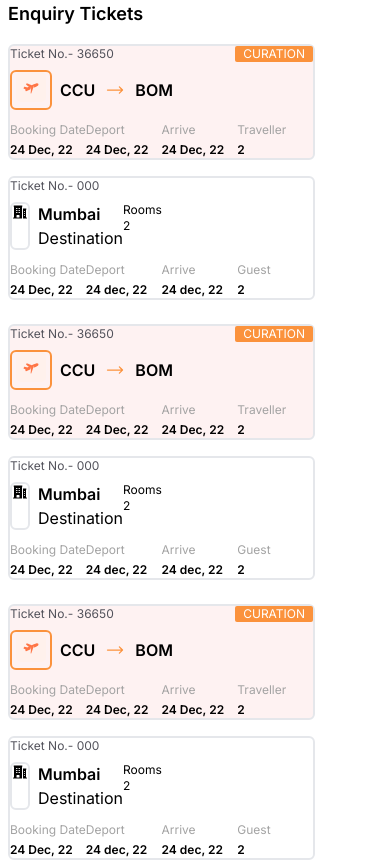
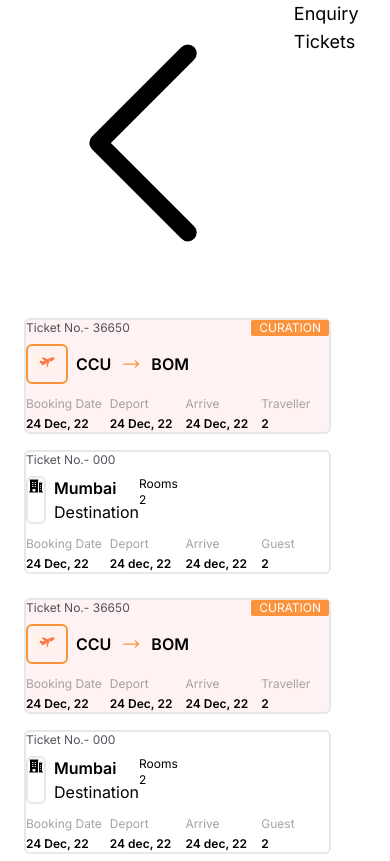
Before and after one commit to tusharxp/Enquiry, a Next.js app: page / in a window 390 px wide. Shown: the top 861 px of the page. Built offline with nearby package versions, Linux system fonts and the light colour scheme.

Commit message:
working responsive

```diff
--- a/Components/enquirytickets.js
+++ b/Components/enquirytickets.js
@@ -1,11 +1,16 @@
 import React from "react";
 import Flighthotelcard from "./flighthotelcard";
+import { ChevronLeftIcon } from "@heroicons/react/24/solid";
 
 export default function enquirytickets() {
   return (
-    <div className="">
-      <h1 className="pl-2 mt-4 mb-6 text-lg font-semibold">Enquiry Tickets</h1>
+    <div className="bg-gradient-to-r from-red-50 to-orange-50 lg:from-white lg:to-white">
+      <span className="flex mt-4 mb-6">
+      <ChevronLeftIcon className="flex w-5 h-6 text-black md:hidden" />
+      <h1 className="pl-2 text-lg font-bold tracking-wide ">Enquiry Tickets</h1>
+      </span>
 
+      <div className="items-center p-4 bg-white rounded-t-3xl md:p-0">
       <Flighthotelcard
         ticketNmbr={"36650"}
         departure={"CCU"}
@@ -56,6 +61,7 @@ export default function enquirytickets() {
         hotelCheckIn={"24 dec, 22"}
         guest={"2"}
       />
+      </div>
     </div>
   );
 }
--- a/Components/flighthotelcard.js
+++ b/Components/flighthotelcard.js
@@ -64,16 +64,16 @@ export default function flighthotelcard(props) {
             <p className="text-xs font-semibold">{bookingDate}</p>
           </span>
           <span>
-            <p className="py-1 text-xs text-neutral-400">Deport</p>
-            <p className="text-xs font-semibold">{deportDate}</p>
+            <p className="py-1 pl-2 text-xs text-neutral-400">Deport</p>
+            <p className="pl-2 text-xs font-semibold">{deportDate}</p>
           </span>
           <span>
-            <p className="py-1 text-xs text-neutral-400">Arrive</p>
-            <p className="text-xs font-semibold">{arrival}</p>
+            <p className="py-1 pl-2 text-xs text-neutral-400">Arrive</p>
+            <p className="pl-2 text-xs font-semibold">{arrival}</p>
           </span>
           <span>
-            <p className="py-1 text-xs text-neutral-400">Traveller</p>
-            <p className="text-xs font-semibold">{passengers}</p>
+            <p className="py-1 pl-2 text-xs text-neutral-400">Traveller</p>
+            <p className="pl-2 text-xs font-semibold">{passengers}</p>
           </span>
         </div>
       </div>
@@ -107,16 +107,16 @@ export default function flighthotelcard(props) {
             <p className="text-xs font-semibold">{hotelBookingDate}</p>
           </span>
           <span>
-            <p className="py-1 text-xs text-neutral-400">Deport</p>
-            <p className="text-xs font-semibold">{hotelDeport}</p>
+            <p className="py-1 pl-2 text-xs text-neutral-400">Deport</p>
+            <p className="pl-2 text-xs font-semibold">{hotelDeport}</p>
           </span>
           <span>
-            <p className="py-1 text-xs text-neutral-400">Arrive</p>
-            <p className="text-xs font-semibold">{hotelCheckIn}</p>
+            <p className="py-1 pl-2 text-xs text-neutral-400">Arrive</p>
+            <p className="pl-2 text-xs font-semibold">{hotelCheckIn}</p>
           </span>
           <span>
-            <p className="py-1 text-xs text-neutral-400">Guest</p>
-            <p className="text-xs font-semibold">{guest}</p>
+            <p className="py-1 pl-2 text-xs text-neutral-400">Guest</p>
+            <p className="pl-2 text-xs font-semibold">{guest}</p>
           </span>
         </div>
       </div>
--- a/Components/quotes.js
+++ b/Components/quotes.js
@@ -113,10 +113,10 @@ export default function quotes(props) {
               This is cheapest option available in indigo for Mumbai to Delhi on
               24th.
             </p>
-            <button className="h-8 m-2 text-xs text-center text-white bg-orange-400 rounded-md w-52">
+            <button className="h-8 my-2 lg:m-2 text-xs text-center text-white bg-orange-400 rounded-md w-[48%] lg:w-52">
               Accept
             </button>
-            <button className="h-8 m-2 text-xs text-center text-orange-400 w-52">
+            <button className="h-8 my-2 pl-2 lg:m-2 text-xs text-center text-orange-400 lg:w-52 w-[45%]">
               Ask for another Quote
             </button>
           </span>
--- a/app/layout.js
+++ b/app/layout.js
@@ -1,7 +1,7 @@
 import { Inter } from 'next/font/google'
 import './globals.css'
 
-const inter = Inter({ subsets: ['latin'] })
+const inter = Inter({ subsets: ["latin"], display: "swap" });
 
 export const metadata = {
   title: 'Create Next App',
```
